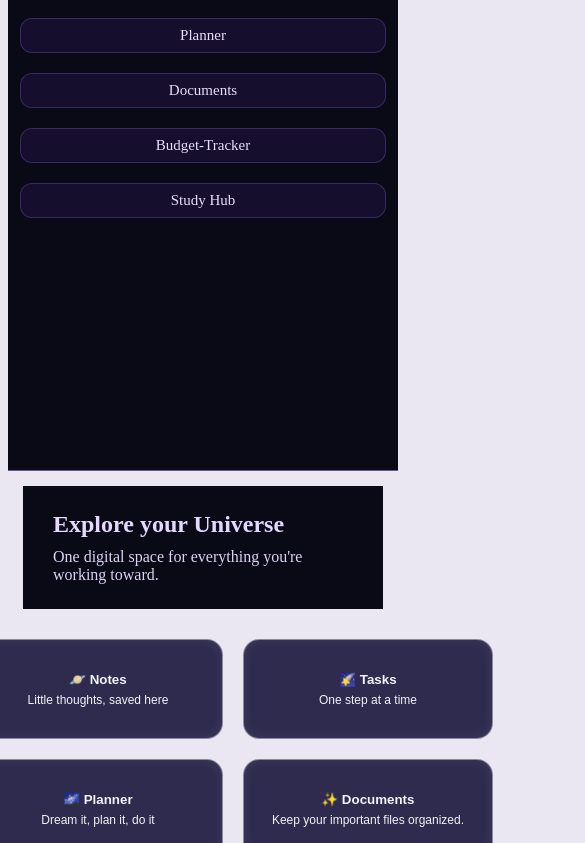
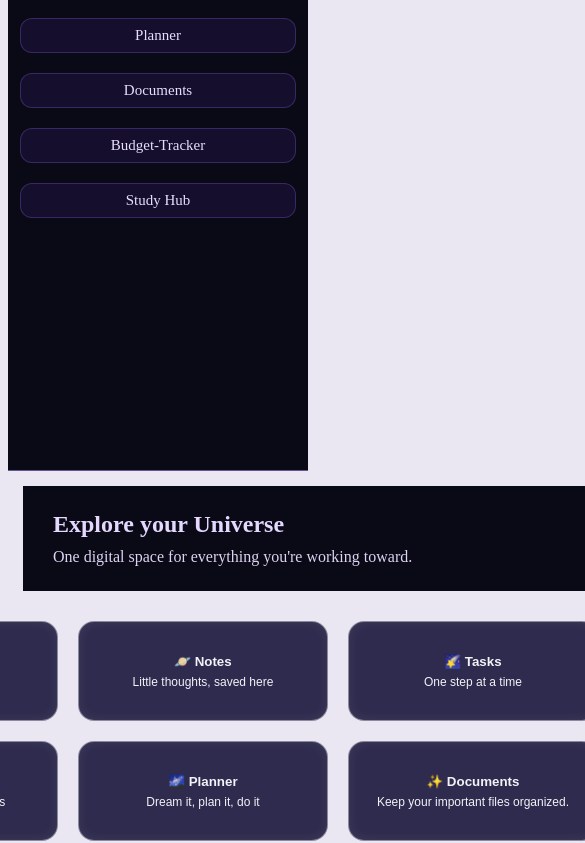
Before and after one commit to patriciamaeisuga/galexia, a plain HTML site: page index.html in a window 390 px wide. Shown: the part 381-1224 px from the top of the page, 585 px wide, since content can reach past the window. Drawn offline with Linux system fonts and the light colour scheme.

Commit message:
Add files via upload

```diff
--- a/style.css
+++ b/style.css
@@ -1533,14 +1533,14 @@ body {
     }
 
     .sidebar {
-        width: 100%;
+        width: 300px;
         flex: none;
         border-right: none;
         border-bottom: 1px solid rgba(180, 150, 255, 0.55);
     }
 
     .main-content {
-        width: 100%;
+        width: 600px;
         min-width: 0;
         padding: 15px;
     }
@@ -1554,10 +1554,10 @@ body {
     }
 
     .navigation a {
-        max-width: 100%;
+        max-width: 300px;
     }
 
     .main-content button {
-        max-width: 200%;
-    }
-}
+        max-width: 500px;
+    }
+}
```
